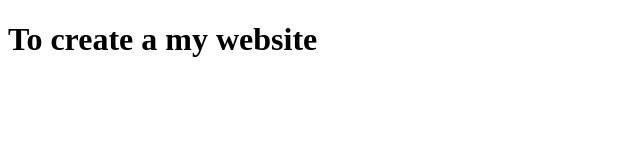
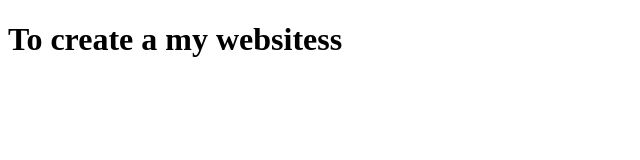
Before and after one commit to PoornimaSelvaraj/sample, a plain HTML site: page index.html in a window 1280 px wide. Shown: the full height of the page, 0-640 px from the left. Drawn offline with Linux system fonts and the light colour scheme.

Commit message:
Update index.html

```diff
--- a/index.html
+++ b/index.html
@@ -6,6 +6,6 @@
     <title>Website</title>
 </head>
 <body>
-    <h1>To create a my website</h1>
+    <h1>To create a my websitess</h1>
 </body>
 </html>
```
